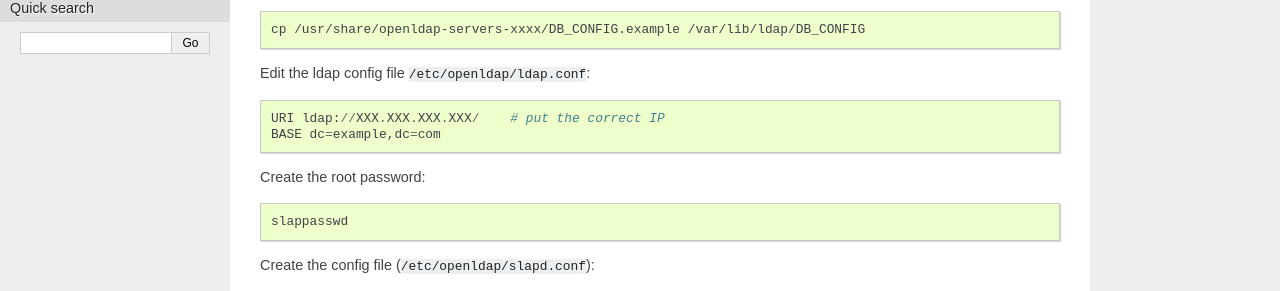
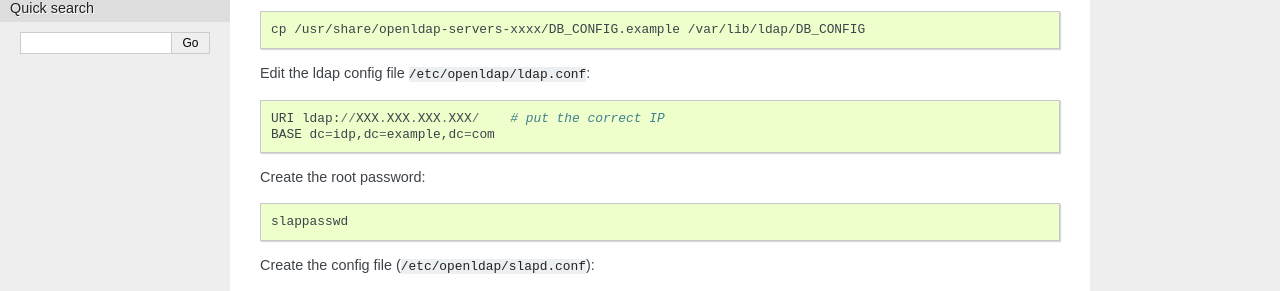
Before and after one commit to OpenMOOC/documentation, a Sphinx documentation site: the page built from source/IdP_guide.rst, in a window 1280 px wide and 1400 px high, scrolled down 703 px. Shown: the part 133-424 px from the top of the window. Built offline with Sphinx 7.4.7, drawn with Linux system fonts in a browser that asks for light colours.

Commit message:
Update IdP_guide.rst

```diff
--- a/source/IdP_guide.rst
+++ b/source/IdP_guide.rst
@@ -51,7 +51,7 @@ Copy the CONFIG_BASE file:
 Edit the ldap config file ``/etc/openldap/ldap.conf``: ::
 
   URI ldap://XXX.XXX.XXX.XXX/    # put the correct IP
-  BASE dc=example,dc=com
+  BASE dc=idp,dc=example,dc=com
 
 Create the root password:
 
```
Also changed, not shown: other parts of source/IdP_guide.rst (+1 -1 lines).
